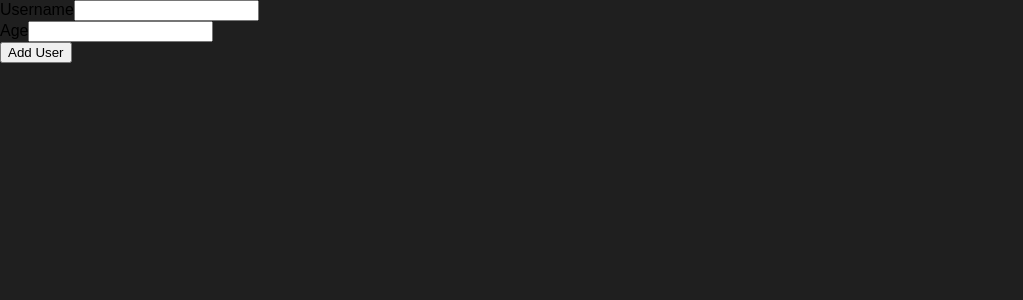
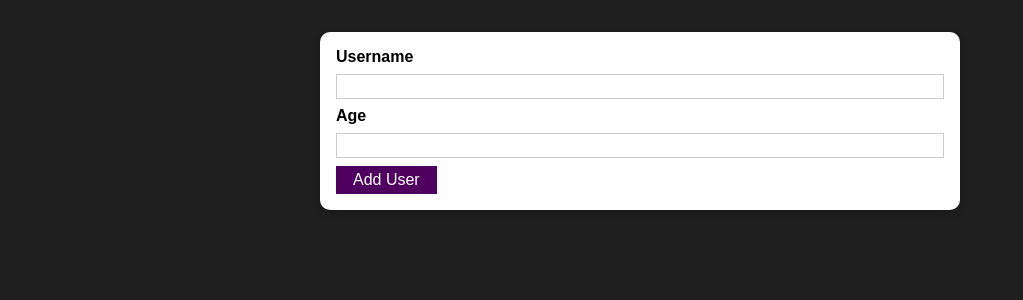
Before and after one commit to vaishnaviitkare/UserInfo, a React (Create React App) app: page / in a window 1280 px wide. Shown: the top 300 px of the page, without its empty margins (0-1023 px from the left). Built offline with nearby package versions, Linux system fonts and the light colour scheme.

Commit message:
card, button reusable components are added,change events are added on input fields and after submitting form set values to empty

```diff
--- /dev/null
+++ b/src/components/UI/Button.css
@@ -0,0 +1,18 @@
+.button {
+    font: inherit;
+    border: 1px solid #4f005f;
+    background: #4f005f;
+    color: white;
+    padding: 0.25rem 1rem;
+    cursor: pointer;
+  }
+
+  .button:hover,
+  .button:active {
+    background: #741188;
+    border-color: #741188;
+  }
+
+  .button:focus {
+    outline: none;
+  }
--- /dev/null
+++ b/src/components/UI/Button.js
@@ -0,0 +1,10 @@
+import React from "react";
+import "./Button.css";
+const Button=(props)=>{
+return(
+<div>
+    <button type={props.type}  className="button">{props.children}</button>
+</div>
+);
+}
+export default Button;
--- /dev/null
+++ b/src/components/UI/Card.css
@@ -0,0 +1,5 @@
+.card {
+    background: white;
+    box-shadow: 0 2px 8px rgba(0, 0, 0, 0.26);
+    border-radius: 10px;
+  }
--- /dev/null
+++ b/src/components/UI/Card.js
@@ -0,0 +1,12 @@
+import React from "react";
+import "./Card.css";
+const Card=(props)=>{
+    //provide space in "card " so it display correct output
+    const classes="card "+props.className;
+    return(
+    <div className={classes}>
+      {props.children}
+    </div>
+    );
+}
+export default Card;
--- /dev/null
+++ b/src/components/Users/AddUser.css
@@ -0,0 +1,26 @@
+.input {
+    margin: 2rem auto;
+    padding: 1rem;
+    width: 90%;
+    max-width: 40rem;
+  }
+
+  .input label {
+    display: block;
+    font-weight: bold;
+    margin-bottom: 0.5rem;
+  }
+
+  .input input {
+    font: inherit;
+    display: block;
+    width: 100%;
+    border: 1px solid #ccc;
+    padding: 0.15rem;
+    margin-bottom: 0.5rem;
+  }
+
+  .input input:focus {
+    outline: none;
+    border-color: #4f005f;
+  }
--- a/src/components/Users/AddUser.js
+++ b/src/components/Users/AddUser.js
@@ -1,24 +1,36 @@
-import React from "react";
-const AddUser=()=>{
-    const addUserHandler=(event)=>{
+import React,{useState} from "react";
+import Card from "../UI/Card";
+import Button from "../UI/Button";
+import "./AddUser.css";
+const AddUser = () => {
+    const[userfill,setUserFill]=useState("");
+    const[ageFill,setAgeFill]=useState("");
+   const inputHandler=(event)=>{
+      setUserFill(event.target.value);
+   }
+   const ageHandler=(event)=>{
+      setAgeFill(event.target.value);
+   }
+  const addUserHandler = (event) => {
     event.preventDefault();
-    }
-    return(
-       <div>
+    console.log(userfill);
+    console.log(ageFill);
+    setUserFill("");
+    setAgeFill("");
+  };
+
+  return (
+    //Card has here one class name and in its component also it has class name so use this input classname in card component
+    <Card className="input">
     <form onSubmit={addUserHandler}>
-            <div>
       <label htmlFor="username">Username</label>
-            <input id="username" type="text"/>
-            </div>
-            <div>
+      <input  type="text" value={userfill} id="username" onChange={inputHandler}/>
       <label htmlFor="age">Age</label>
-            <input id="age" type="number"/>
-            </div>
-            <div>
-                <button type="submit">Add User</button>
-            </div>
+      <input type="number" value={ageFill} id="age" onChange={ageHandler} />
+      <Button type="submit">Add User</Button>
     </form>
-       </div>
+    </Card>
   );
-}
+};
+
 export default AddUser;
```
Lines whose indentation alone changed are shown as unchanged.
